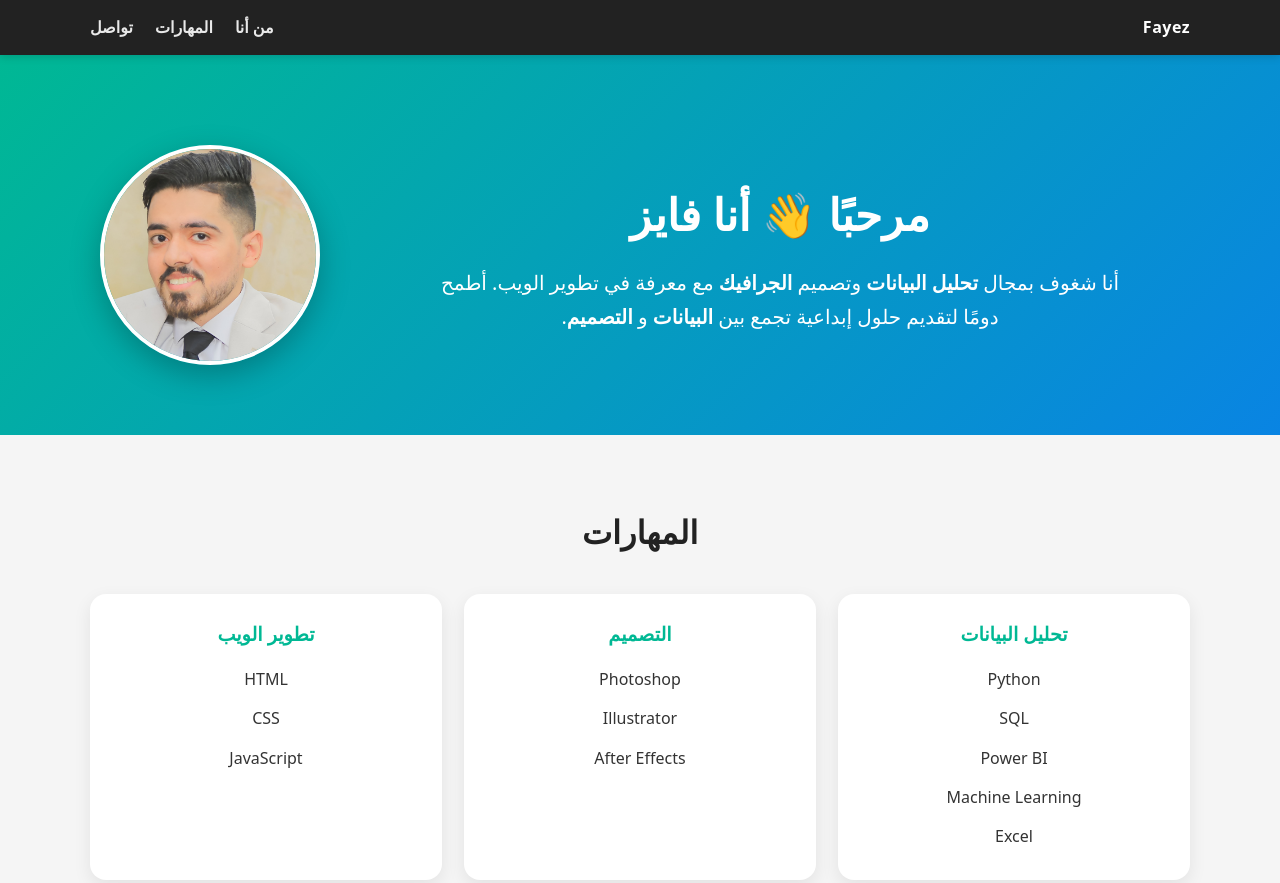
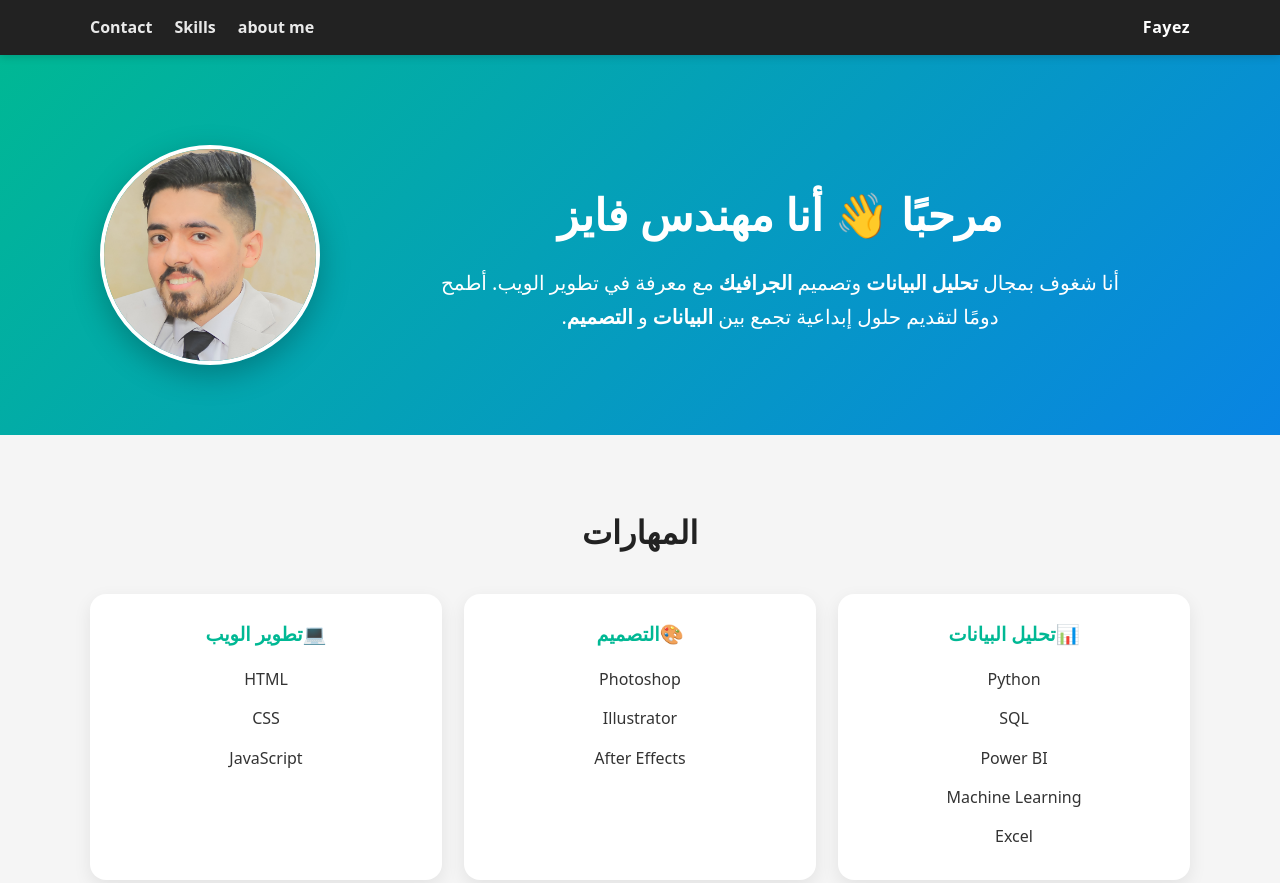
Before and after one commit to fayz502/fayz502.github.io, a plain HTML site: page index.html in a window 1280 px wide. Shown: the top 883 px of the page. Drawn offline with Linux system fonts and the light colour scheme; files whose address does not match are found by name.

Commit message:
Update index.html

```diff
--- a/index.html
+++ b/index.html
@@ -12,9 +12,9 @@
     <nav class="navbar container">
       <div class="logo">Fayez</div>
       <ul class="nav-links">
-        <li><a href="#about">من أنا</a></li>
-        <li><a href="#skills">المهارات</a></li>
-        <li><a href="#contact">تواصل</a></li>
+        <li><a href="#about">about me</a></li>
+        <li><a href="#skills">Skills</a></li>
+        <li><a href="#contact">Contact</a></li>
       </ul>
     </nav>
   </header>
@@ -23,7 +23,7 @@
   <section class="hero" id="about">
     <div class="hero-content container">
       <div class="hero-text">
-        <h1>مرحبًا 👋 أنا فايز</h1>
+        <h1>مرحبًا 👋 أنا مهندس فايز</h1>
         <p>
           أنا شغوف بمجال <strong>تحليل البيانات</strong> وتصميم <strong>الجرافيك</strong>
           مع معرفة في تطوير الويب. أطمح دومًا لتقديم حلول إبداعية تجمع بين
@@ -43,7 +43,7 @@
       <h2>المهارات</h2>
       <div class="skills-grid">
         <div class="skill-card">
-          <h3>تحليل البيانات</h3>
+          <h3>📊تحليل البيانات</h3>
           <ul>
             <li>Python</li>
             <li>SQL</li>
@@ -53,7 +53,7 @@
           </ul>
         </div>
         <div class="skill-card">
-          <h3>التصميم</h3>
+          <h3>🎨التصميم</h3>
           <ul>
             <li>Photoshop</li>
             <li>Illustrator</li>
@@ -61,7 +61,7 @@
           </ul>
         </div>
         <div class="skill-card">
-          <h3>تطوير الويب</h3>
+          <h3>💻تطوير الويب</h3>
           <ul>
             <li>HTML</li>
             <li>CSS</li>
@@ -87,7 +87,7 @@
   <!-- ===== Footer ===== -->
   <footer>
     <div class="container">
-      <p>© 2025 Fayez. جميع الحقوق محفوظة.</p>
+      <p>© 2025 Fayez Bayram. جميع الحقوق محفوظة.</p>
     </div>
   </footer>
 
```
